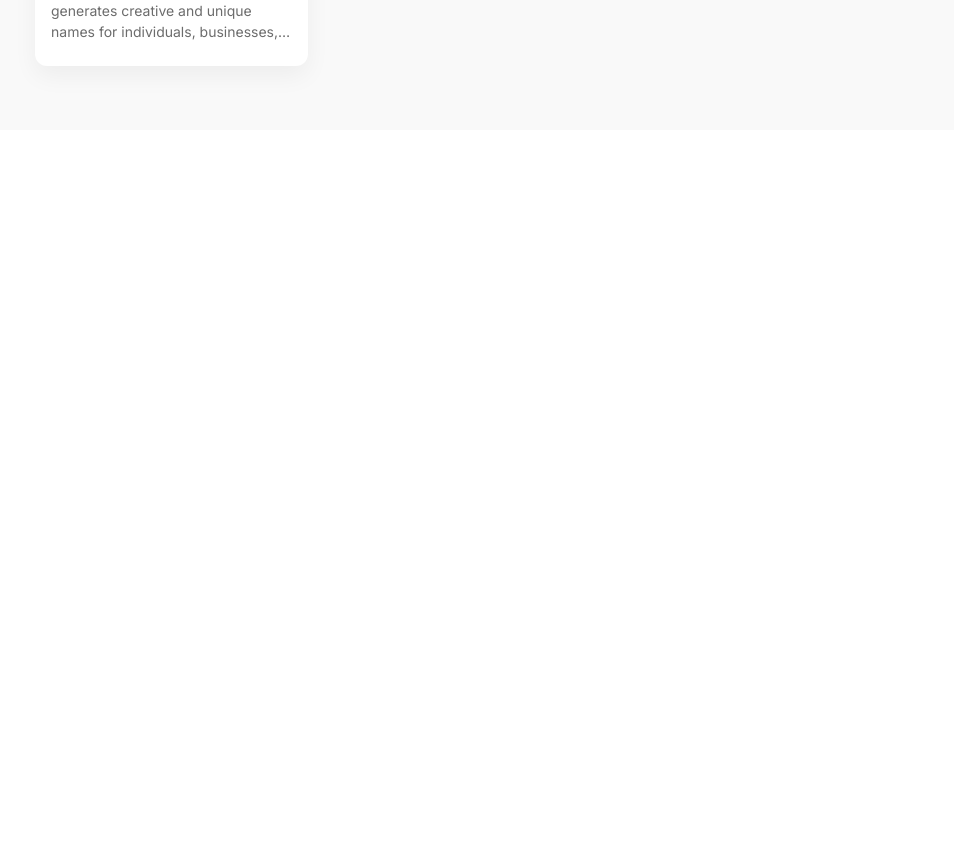
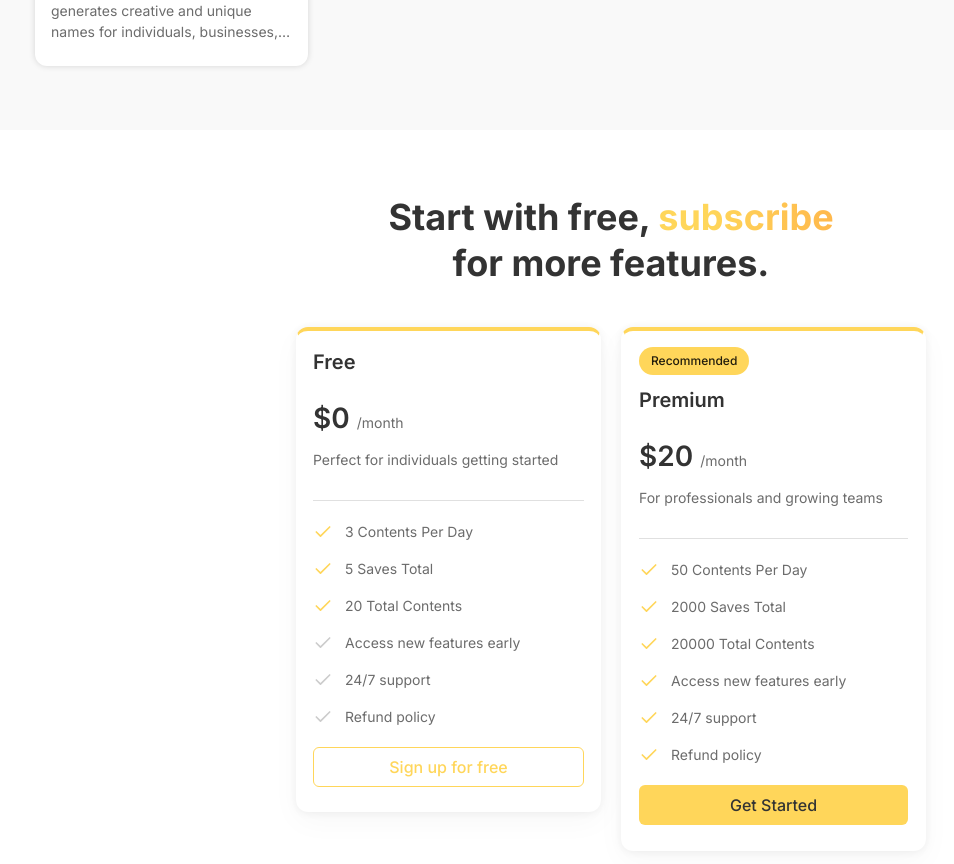
Before and after one commit to Mahedul-Karim/copy-forge, a React (Vite) app in the folder frontend/: page / in a window 1280 px wide. Shown: the part 1780-2644 px from the top of the page, without its empty margins (29-983 px from the left). Before the commit the page ends 1910 px from the top, so only its background shows below. Built offline with nearby package versions, Linux system fonts and the light colour scheme.

Commit message:
pricing table created

```diff
--- /dev/null
+++ b/frontend/src/components/home/Pricing.jsx
@@ -0,0 +1,148 @@
+import React from "react";
+import Container from "../ui/Container";
+import Title from "../ui/section/Title";
+import { Box } from "@mui/material";
+import PricingCard from "../pricing/PricingCard";
+
+const featuresList = [
+  { key: "dailyLimit", label: "3 contents per day" },
+  { key: "saves", label: "5 saves" },
+  { key: "totalLimit", label: "20 contents total" },
+  { key: "reset", label: "Resets at midnight" },
+  { key: "noCard", label: "No credit cards" },
+];
+
+const PRICING_TABLE = [
+  {
+    id: 1,
+    type: "Free",
+    price: "0",
+    chargeBasis: "Month",
+    features: [
+      {
+        name: "Contents Per Day",
+        key: "dailyLimit",
+        value: 3,
+        available: true,
+      },
+      {
+        name: "Saves Total",
+        key: "saveLimit",
+        value: 5,
+        available: true,
+      },
+      {
+        name: "Total Contents",
+        key: "totalContentLimit",
+        value: 20,
+        available: true,
+      },
+      {
+        name: "Access new features early",
+        key: "newFeatures",
+        value: false,
+        available: false,
+      },
+      {
+        name: "24/7 support",
+        key: "support",
+        value: false,
+        available: false,
+      },
+      {
+        name: "Refund policy",
+        key: "refund",
+        value: false,
+        available: false,
+      },
+    ],
+  },
+  {
+    id: 2,
+    type: "Premium",
+    price: "20",
+    chargeBasis: "Month",
+    features: [
+      {
+        name: "Contents Per Day",
+        key: "dailyLimit",
+        value: 50,
+        available: true,
+      },
+      {
+        name: "Saves Total",
+        key: "saveLimit",
+        value: 2000,
+        available: true,
+      },
+      {
+        name: "Total Contents",
+        key: "totalContentLimit",
+        value: 20000,
+        available: true,
+      },
+      {
+        name: "Access new features early",
+        key: "newFeatures",
+        value: true,
+        available: true,
+      },
+      {
+        name: "24/7 support",
+        key: "support",
+        value: true,
+        available: true,
+      },
+      {
+        name: "Refund policy",
+        key: "refund",
+        value: true,
+        available: true,
+      },
+    ],
+  },
+];
+
+const Pricing = () => {
+  return (
+    <Container
+      sx={{
+        paddingBlock: {
+          xxs: "45px",
+          md: "64px",
+        },
+      }}
+    >
+      <Title>
+        Start with free, <span className="text-gradient">subscribe</span> <br />{" "}
+        for more features.
+      </Title>
+      <Box sx={{ marginTop: "40px" }}>
+        <Box
+          sx={{
+            display: "grid",
+            gridTemplateColumns: {
+              sm:"repeat(2,1fr)"
+            },
+            gap: "20px",
+            maxWidth: "630px",
+            marginInline: "auto",
+          }}
+        >
+          {PRICING_TABLE.map((table) => (
+            <PricingCard
+              key={table.id}
+              isPremium={table.type === "Premium"}
+              type={table.type}
+              chargeBasis={table.chargeBasis}
+              features={table.features}
+              price={table.price}
+            />
+          ))}
+        </Box>
+      </Box>
+    </Container>
+  );
+};
+
+export default Pricing;
--- a/frontend/src/components/home/Tools.jsx
+++ b/frontend/src/components/home/Tools.jsx
@@ -13,6 +13,7 @@ import {
   ShieldAlert,
   ClipboardPen,
 } from "lucide-react";
+import Title from "../ui/section/Title";
 
 const CARD_DATA = [
   {
@@ -92,22 +93,10 @@ const Tools = () => {
           },
         }}
       >
-        <Typography
-          component={"h3"}
-          sx={{
-            textAlign: "center",
-            fontSize: {
-              sm: "36px",
-              xs: "26px",
-              xxs: "24px",
-            },
-            fontWeight: 700,
-            lineHeight: 1.3,
-          }}
-        >
+        <Title highlight={"awesome tools"}>
           Things you can do with <br /> our{" "}
-          <span className="text-gradient">awesome tools</span>
-        </Typography>
+        </Title>
+
         <Box
           sx={{
             marginTop: "40px",
--- a/frontend/src/components/home/tools/ToolsCard.jsx
+++ b/frontend/src/components/home/tools/ToolsCard.jsx
@@ -11,7 +11,7 @@ const ToolsCard = ({ Icon, title, description }) => {
   return (
     <Card
       sx={{
-        boxShadow: "0 10px 25px rgba(0, 0, 0, 0.05)",
+        boxShadow: "0 0px 6px rgba(0, 0, 0, 0.15)",
         transition: "all 300ms cubic-bezier(0.4, 0, 0.2, 1) 0ms",
         backgroundColor: `${
           theme.palette.mode === "dark"
--- /dev/null
+++ b/frontend/src/components/pricing/PricingCard.jsx
@@ -0,0 +1,141 @@
+import {
+  alpha,
+  Box,
+  Button,
+  Card,
+  CardContent,
+  Chip,
+  Divider,
+  Stack,
+  Typography,
+  useTheme,
+} from "@mui/material";
+import React from "react";
+import { Check } from "lucide-react";
+
+const PricingCard = ({
+  isPremium,
+  type,
+  chargeBasis,
+  price,
+  features = [],
+}) => {
+  const theme = useTheme();
+  return (
+    <Card
+      sx={{
+        boxShadow:
+          "0 10px 30px rgba(0, 0, 0, 0.03), 0 1px 8px rgba(0, 0, 0, 0.06)",
+        backgroundColor: "background.default",
+        borderRadius: "12px",
+        border: isPremium ? "2px solid" : "1px solid",
+        borderColor: "transparent",
+        borderTop: "4px solid",
+        borderTopColor: "primary.main",
+        height: "max-content",
+      }}
+    >
+      <CardContent
+        sx={{
+          display: "flex",
+          flexDirection: "column",
+        }}
+      >
+        {isPremium && (
+          <Chip
+            color="primary"
+            label="Recommended"
+            component={"span"}
+            sx={{
+              alignSelf: "start",
+              height: "28px",
+              fontWeight: 500,
+              fontSize: "12px",
+              marginBottom: "10px",
+            }}
+          />
+        )}
+        <Typography
+          component={"h2"}
+          sx={{
+            fontSize: "20px",
+            fontWeight: 600,
+            marginBottom: "20px",
+          }}
+        >
+          {type}
+        </Typography>
+        <Typography component="p" sx={{ fontSize: "28px", fontWeight: 600 }}>
+          ${price}{" "}
+          <Typography
+            component="span"
+            sx={{ fontSize: "14px", fontWeight: 400, color: "text.secondary" }}
+          >
+            /{chargeBasis?.toLowerCase()}
+          </Typography>
+        </Typography>
+        <Typography
+          component={"p"}
+          sx={{
+            marginTop: "10px",
+            marginBottom: "20px",
+            fontWeight: 400,
+            fontSize: "14px",
+            color: "text.secondary",
+          }}
+        >
+          {isPremium
+            ? "For professionals and growing teams"
+            : "Perfect for individuals getting started"}
+        </Typography>
+        <Divider
+          sx={{
+            marginBottom: "20px",
+            marginTop: "10px",
+          }}
+        />
+        <Stack spacing={2} sx={{ marginBottom: "20px" }}>
+          {features.length > 0 &&
+            features.map((feat) => (
+              <Box
+                key={feat.id}
+                sx={{ display: "flex", alignItems: "center", gap: "12px" }}
+              >
+                <Typography
+                  component={"span"}
+                  sx={{
+                    display: "flex",
+                    alignItems: "center",
+                    "& svg": {
+                      stroke: !feat.available ? "#ccc" : "#FFD65A",
+                    },
+                  }}
+                >
+                  <Check size={20} />
+                </Typography>
+                <Typography
+                  component="p"
+                  sx={{
+                    fontSize: "14px",
+                    color: "text.secondary",
+                    display: "flex",
+                    alignItems: "center",
+                  }}
+                >
+                  {feat.value} {feat.name}
+                </Typography>
+              </Box>
+            ))}
+        </Stack>
+        <Button
+          variant={isPremium ? "contained" : "outlined"}
+          sx={{ borderRadius: "6px" }}
+        >
+          {isPremium ? "Get Started" : "Sign up for free"}
+        </Button>
+      </CardContent>
+    </Card>
+  );
+};
+
+export default PricingCard;
--- /dev/null
+++ b/frontend/src/components/ui/section/Title.jsx
@@ -0,0 +1,25 @@
+import { Typography } from "@mui/material";
+import React from "react";
+
+const Title = ({ children, highlight }) => {
+  return (
+    <Typography
+      component={"h3"}
+      sx={{
+        textAlign: "center",
+        fontSize: {
+          sm: "36px",
+          xs: "26px",
+          xxs: "24px",
+        },
+        fontWeight: 700,
+        lineHeight: 1.3,
+      }}
+    >
+      {children}
+      <span className="text-gradient">{highlight}</span>
+    </Typography>
+  );
+};
+
+export default Title;
--- a/frontend/src/pages/home/Home.jsx
+++ b/frontend/src/pages/home/Home.jsx
@@ -2,6 +2,7 @@ import React from "react";
 import Hero from "../../components/home/Hero";
 import Trusted from "../../components/home/Trusted";
 import Tools from "../../components/home/Tools";
+import Pricing from "../../components/home/Pricing";
 
 const Home = () => {
   return (
@@ -9,6 +10,7 @@ const Home = () => {
       <Hero />
       <Trusted />
       <Tools />
+      <Pricing />
     </>
   );
 };
```
